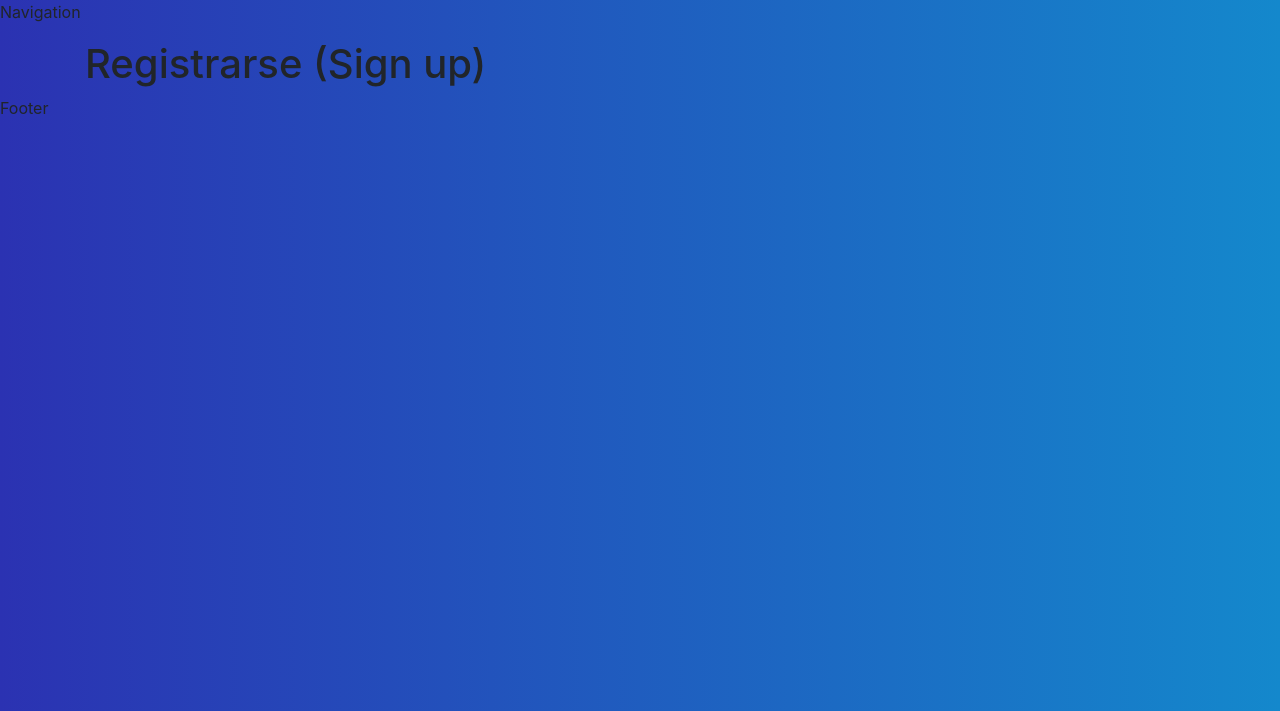
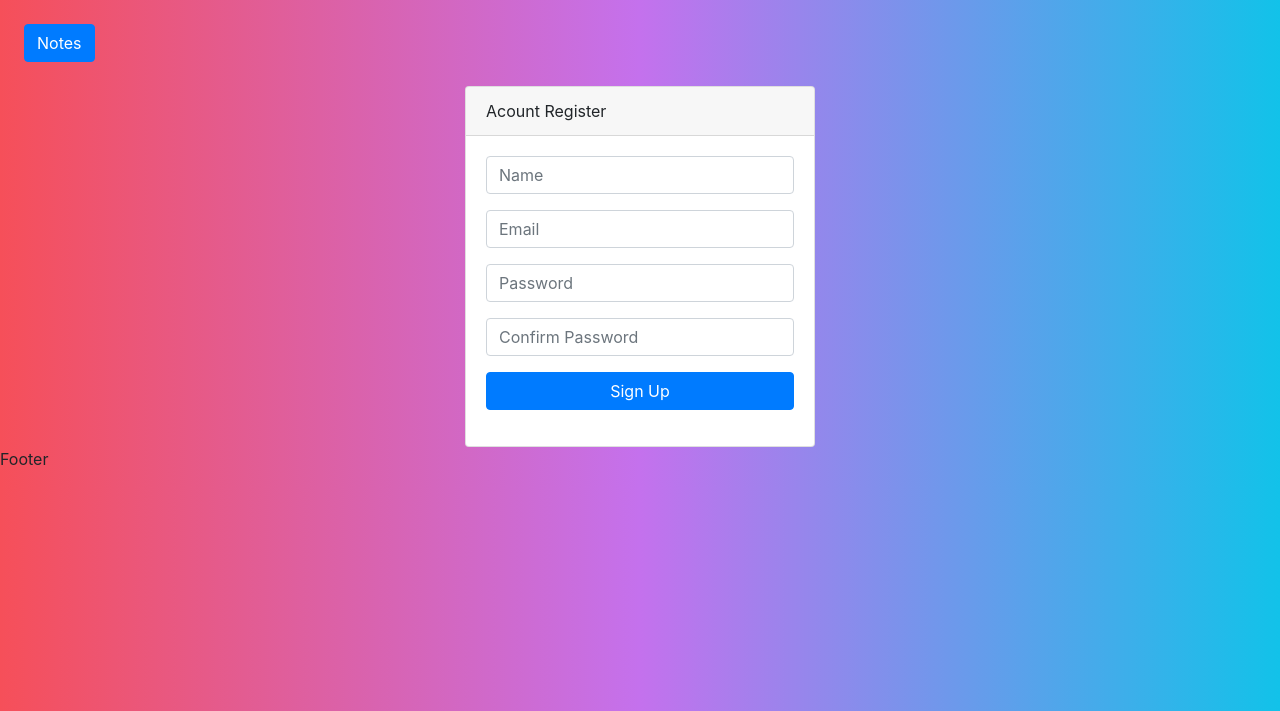
Before and after one commit to banquerif/Objectivize, a Node server app: page /users/signup in a window 1280 px wide. Shown: the top 711 px of the page. Run offline with Node 20, Linux system fonts and the light colour scheme; some libraries are stand-ins or nearby versions.

Commit message:
Register/Signup
Register/Signup

```diff
--- a/src/models/Note.js
+++ b/src/models/Note.js
@@ -1,10 +1,10 @@
 const mongoose = require('mongoose');
 const { Schema } = mongoose;
 
-const NoteSchema = new Schema({
+const NoteEsquema = new Schema({
     title: {type: String, required: true},
     description: {type: String, required: true},
     date: {type: Date, default: Date.now}
 });
 
-module.exports = mongoose.model('Note', NoteSchema);
+module.exports = mongoose.model('Note', NoteEsquema);
--- a/src/public/css/main.css
+++ b/src/public/css/main.css
@@ -1,5 +1,5 @@
 body {
-    background: #1488CC;  /* fallback for old browsers */
-    background: -webkit-linear-gradient(to right, #2B32B2, #1488CC);  /* Chrome 10-25, Safari 5.1-6 */
-    background: linear-gradient(to right, #2B32B2, #1488CC); /* W3C, IE 10+/ Edge, Firefox 16+, Chrome 26+, Opera 12+, Safari 7+ */
+    background: #12c2e9;  /* fallback for old browsers */
+    background: -webkit-linear-gradient(to right, #f64f59, #c471ed, #12c2e9);  /* Chrome 10-25, Safari 5.1-6 */
+    background: linear-gradient(to right, #f64f59, #c471ed, #12c2e9); /* W3C, IE 10+/ Edge, Firefox 16+, Chrome 26+, Opera 12+, Safari 7+ */
 }
--- a/src/routes/users.js
+++ b/src/routes/users.js
@@ -1,5 +1,7 @@
 const express = require('express');
 const router = express.Router();
+
+const User = require('../models/User');
 
 router.get('/users/signin', (req, res) => {
     res.render('users/signin');
@@ -9,4 +11,45 @@ router.get('/users/signup', (req, res) => {
     res.render('users/signup');
 });
 
+router.post('/users/signup', async (req, res) => {
+    const { name, email, password, confirm_password } = req.body;
+    const errors = [];
+    // Implementar express-validator
+    if(name === "" || email === "" || password === "" || confirm_password === "") {
+        errors.push('Please insert all form field')
+    }
+    if(password !== confirm_password) {
+        errors.push('Password do not match');
+    }
+    if(password.length < 4 ) {
+        errors.push('Password must be at least 4 characters')
+    }
+    if(confirm_password.length < 4 ) {
+        errors.push('Confirm password must be at least 4 characters')
+    }
+    if(errors.length > 0) {
+        res.render('users/signup', {
+            errors,
+            name,
+            email,
+            password,
+            confirm_password
+        })
+    } else {
+        /*
+        const emailUser = await User.findOne({email: email});
+        if(emailUser !== "") {
+            req.flash('error_msg', 'The email is already in use');
+            res.redirect('/users/signin');
+        }
+        */
+
+        const newUser = new User({name, email, password});
+        newUser.password = await newUser.encryptPassword(password);
+        await newUser.save();
+        req.flash('success_msg', 'You are registered');
+        res.redirect('/users/signin');
+    }
+});
+
 module.exports = router;
--- a/src/views/layouts/main.hbs
+++ b/src/views/layouts/main.hbs
@@ -8,16 +8,18 @@
     <link rel="stylesheet" href="https://cdn.jsdelivr.net/npm/bootstrap@4.5.3/dist/css/bootstrap.min.css" integrity="sha384-TX8t27EcRE3e/ihU7zmQxVncDAy5uIKz4rEkgIXeMed4M0jlfIDPvg6uqKI2xXr2" crossorigin="anonymous">
 
     <!-- Font Awesome -->
-    <link rel="stylesheet" href="https://pro.fontawesome.com/releases/v5.10.0/css/all.css" integrity="sha384-AYmEC3Yw5cVb3ZcuHtOA93w35dYTsvhLPVnYs9eStHfGJvOvKxVfELGroGkvsg+p" crossorigin="anonymous"/
+    <link rel="stylesheet" href="https://pro.fontawesome.com/releases/v5.10.0/css/all.css" integrity="sha384-AYmEC3Yw5cVb3ZcuHtOA93w35dYTsvhLPVnYs9eStHfGJvOvKxVfELGroGkvsg+p" crossorigin="anonymous"/>
 
     <!-- Custom CSS -->
     <link rel="stylesheet" href="/css/main.css">
 </head>
 <body>
-    <p>Navigation</p>
+    <a href="/notes" class="btn btn-primary mx-md-4 my-md-4">Notes</a>
 
     <main class="container">
-        {{> messages}}
+        {{> messages }}
+        {{> errors }}
+
         {{{ body }}}
     </main>
 
--- /dev/null
+++ b/src/views/partials/errors.hbs
@@ -0,0 +1,8 @@
+{{#each errors}}
+<div class="alert alert-danger alert-dismissible fade show" role="alert">
+    {{this}}
+  <button type="button" class="close" data-dismiss="alert" aria-label="Close">
+    <span aria-hidden="true">&times;</span>
+  </button>
+</div>
+{{/each}}
--- a/src/views/users/signup.hbs
+++ b/src/views/users/signup.hbs
@@ -1 +1,33 @@
-<h1>Registrarse (Sign up)</h1>
+<div class="row">
+    <div class="col-md-4 mx-auto">
+        <div class="card">
+            <div class="card-header">
+                Acount Register
+            </div>
+            <div class="card-body">
+                <form action="/users/signup" method="POST">
+                    <div class="form-group">
+                        <input class="form-control" type="text" name="name"
+                        placeholder="Name" value="{{name}}">
+                    </div>
+                    <div class="form-group">
+                        <input class="form-control" type="email" name="email"
+                        placeholder="Email" value="{{email}}">
+                    </div>
+                    <div class="form-group">
+                        <input class="form-control" type="password" name="password"
+                        placeholder="Password" value="{{password}}">
+                    </div>
+                    <div class="form-group">
+                        <input class="form-control" type="password" name="confirm_password"
+                        placeholder="Confirm Password" value="{{confirm_password}}">
+                    </div>
+                    <div class="form-group">
+                        <button class="btn btn-primary btn-block" type="submit">Sign Up</button>
+                    </div>
+                </form>
+
+            </div>
+        </div>
+    </div>
+</div>
```
Also changed, not shown: src/models/User.js (added, +22 -0 lines), src/views/notes/new-note.hbs (+0 -9 lines).
